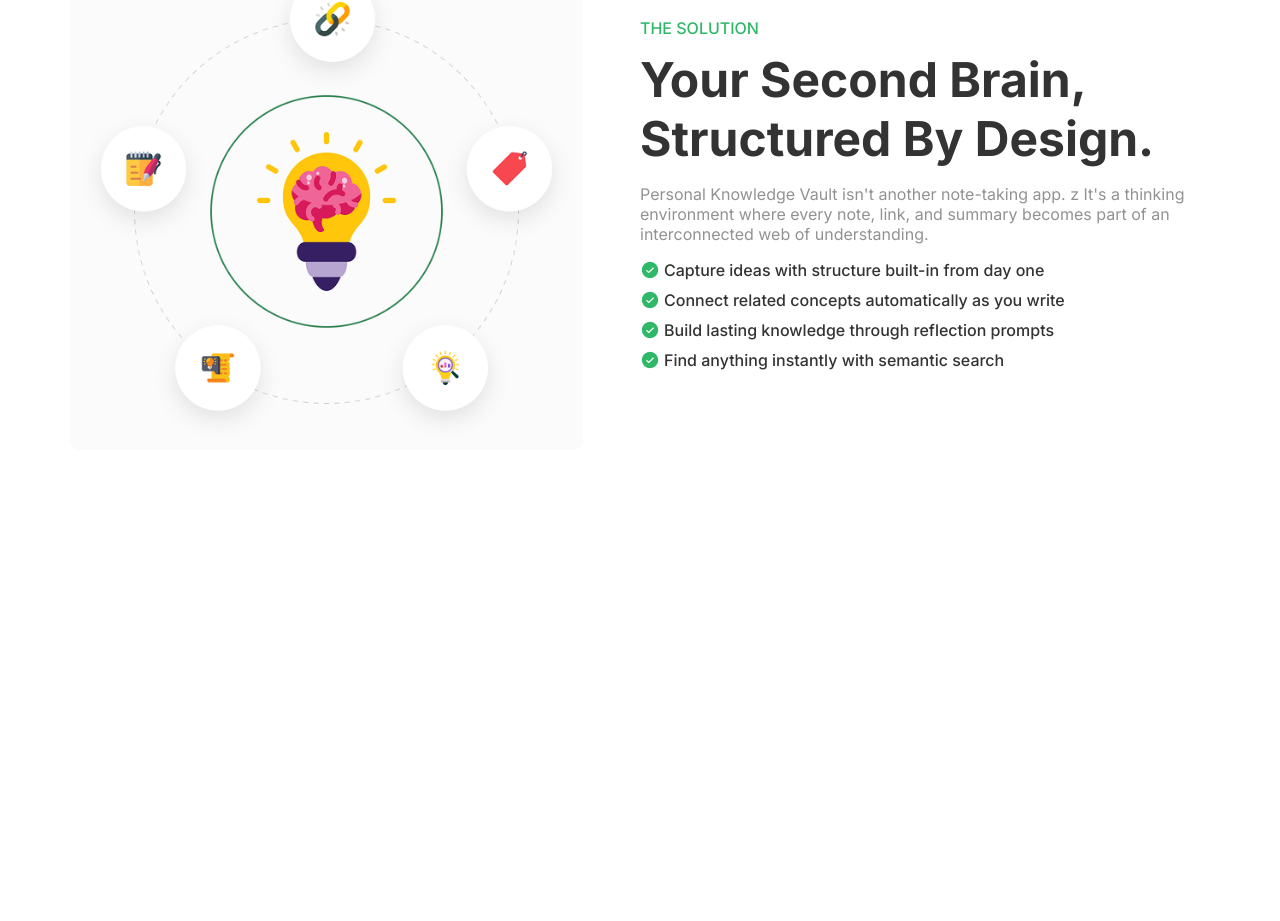
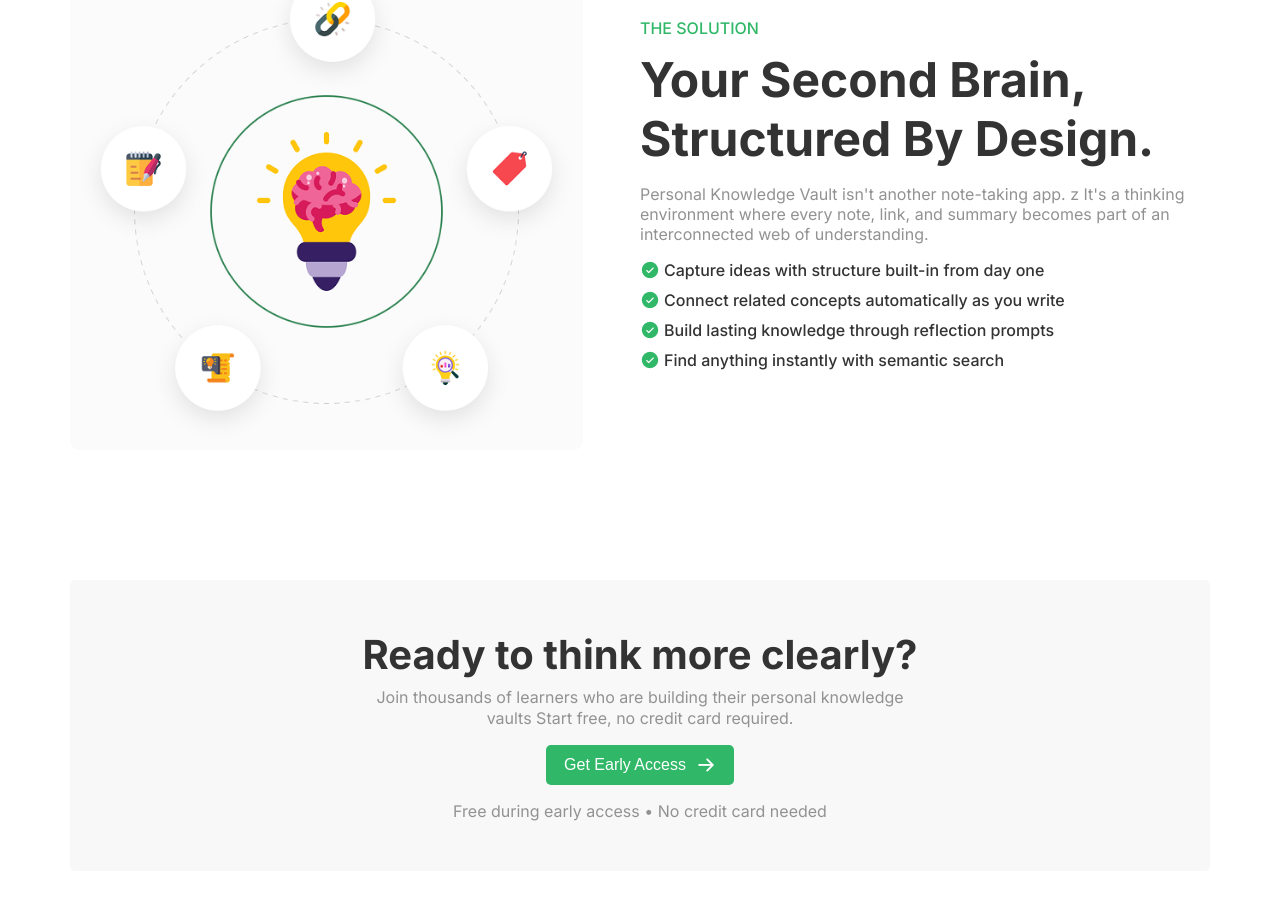
Before and after one commit to Muhammed-Nayeem/WEB-ProjectPH26, a plain HTML site: page Knowledge-Vault-A01/index.html in a window 1280 px wide. Shown: the part 1409-2330 px from the top of the page. Before the commit the page ends 1939 px from the top, so only its background shows below. Drawn offline with Linux system fonts and the light colour scheme.

Commit message:
Early Access: Early Access Section

```diff
--- a/Knowledge-Vault-A01/Assets/CSS/custom-style.css
+++ b/Knowledge-Vault-A01/Assets/CSS/custom-style.css
@@ -303,3 +303,58 @@
   color: #333;
   text-transform: none;
 }
+
+.earlyAccess {
+  background-color: #ffffff;
+  padding-top: 50px;
+  padding-bottom: 50px;
+}
+.earlyAccess__content {
+  background-color: #f8f8f8;
+  padding: 50px;
+  border-radius: 5px;
+  display: flex;
+  flex-direction: column;
+  justify-content: center;
+  align-items: center;
+}
+.earlyAccess__content h2 {
+  font-size: 40px;
+  color: #333;
+  margin-bottom: 8px;
+}
+.earlyAccess__content p {
+  font-size: 16px;
+  color: #929292;
+  width: 55%;
+  margin: 0 auto;
+  text-align: center;
+  line-height: 1.3;
+}
+.earlyAccess__content button {
+  border: 0;
+  outline: none;
+  background-color: #30B868;
+  display: flex;
+  justify-content: center;
+  align-items: center;
+  gap: 10px;
+  padding: 10px 18px;
+  border-radius: 5px;
+  cursor: pointer;
+  font-weight: 500;
+  margin: 16px 0;
+  transition: .5s ease;
+}
+.earlyAccess__content button:hover {
+  background-color: #0c9e49;
+}
+.earlyAccess__content button span {
+  text-transform: capitalize;
+  font-size: 16px;
+  color: #ffffff;
+}
+.earlyAccess__content button img {
+  width: 20px;
+  height: 20px;
+}
--- a/Knowledge-Vault-A01/index.html
+++ b/Knowledge-Vault-A01/index.html
@@ -132,6 +132,21 @@
           </div>
         </div>
       </section>
+
+      <!-- early access -->
+      <section class="earlyAccess" id="earlyAccess">
+        <div class="container">
+          <div class="earlyAccess__content">
+            <h2>Ready to think more clearly?</h2>
+            <p>Join thousands of learners who are building their personal knowledge vaults Start free, no credit card required.</p>
+            <button>
+              <span>get early access</span>
+              <img src="./Assets/Images/ArrowRight.png" alt="arrow">
+            </button>
+            <p>Free during early access • No credit card needed</p>
+          </div>
+        </div>
+      </section>
     </main>
   </body>
 </html>
```
